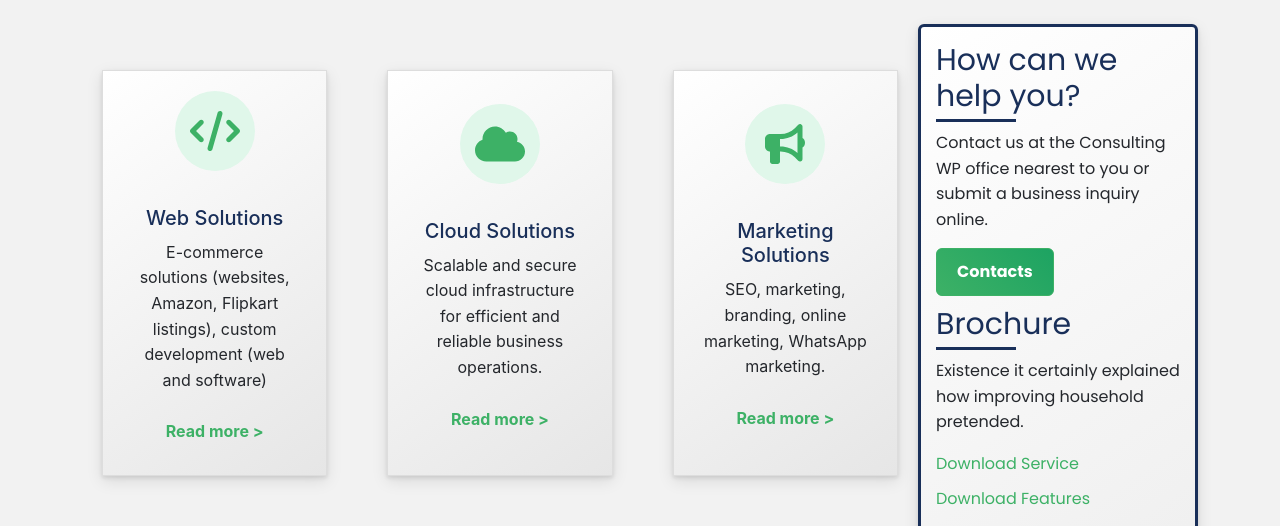
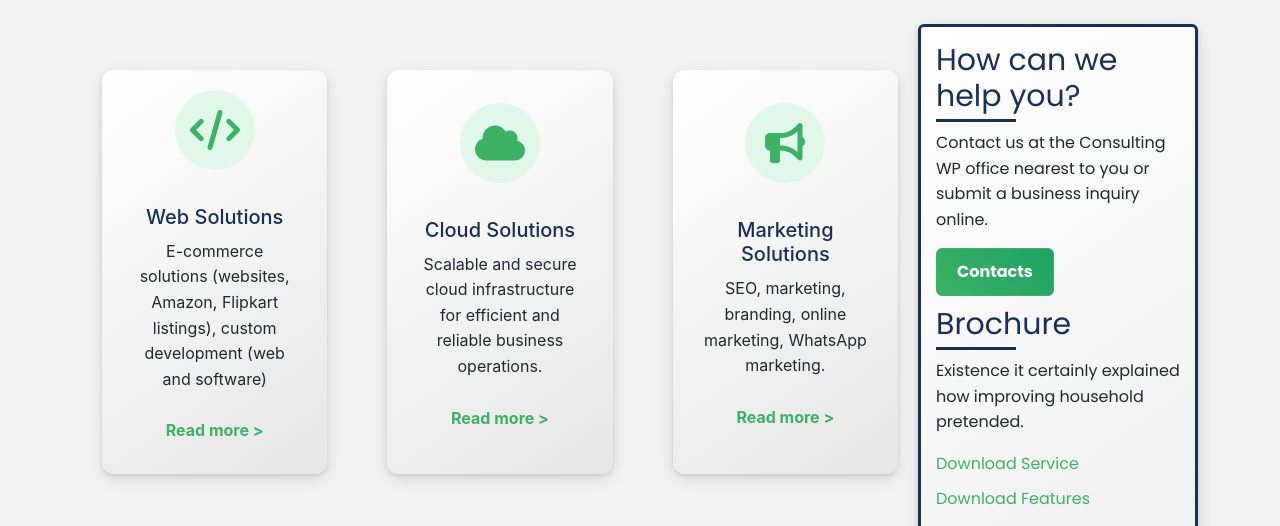
Before and after one commit to varshiniI3/services, a React (Create React App) app in the folder app/: page / in a window 1280 px wide. Shown: the part 206-732 px from the top of the page. Built offline with nearby package versions, Linux system fonts and the light colour scheme.

Commit message:
breadcrumb adjustment

```diff
--- a/app/src/components/ServiceCard.css
+++ b/app/src/components/ServiceCard.css
@@ -14,8 +14,8 @@ body {
     align-items: center; /* Center the content horizontally */
     justify-content: center; /* Center the content vertically */
     background: linear-gradient(145deg, #fff, #e6e6e6);
-    border: 1px solid #ddd;
-    /* border-radius: 12px; Rounded corners */
+    /* border: 1px solid #ddd; */
+    border-radius: 12px; /*Rounded corners */
     padding: 20px;
     margin: 20px;
     box-shadow: 0 5px 15px #0000001a, 0 2px 4px #0000001a;
```
